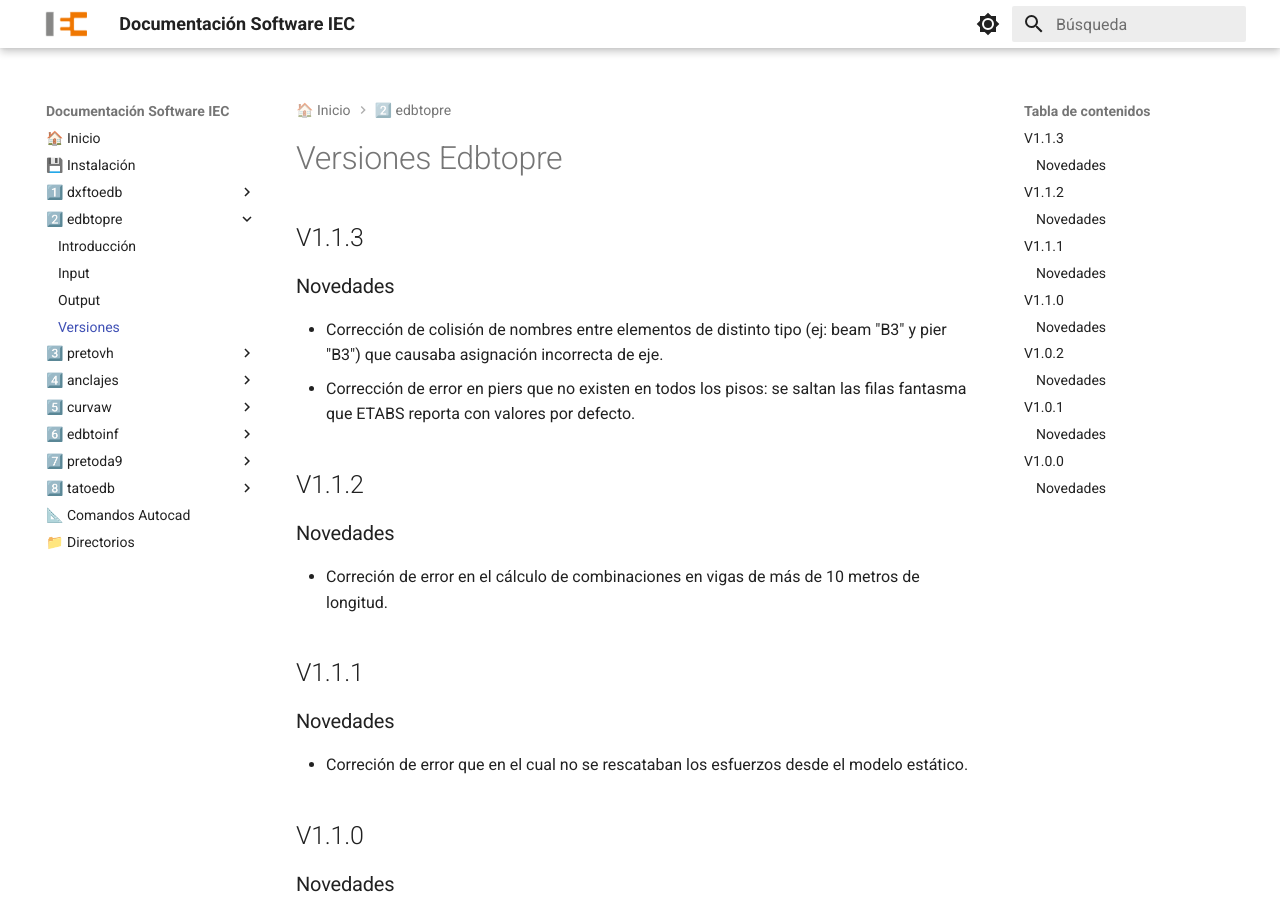
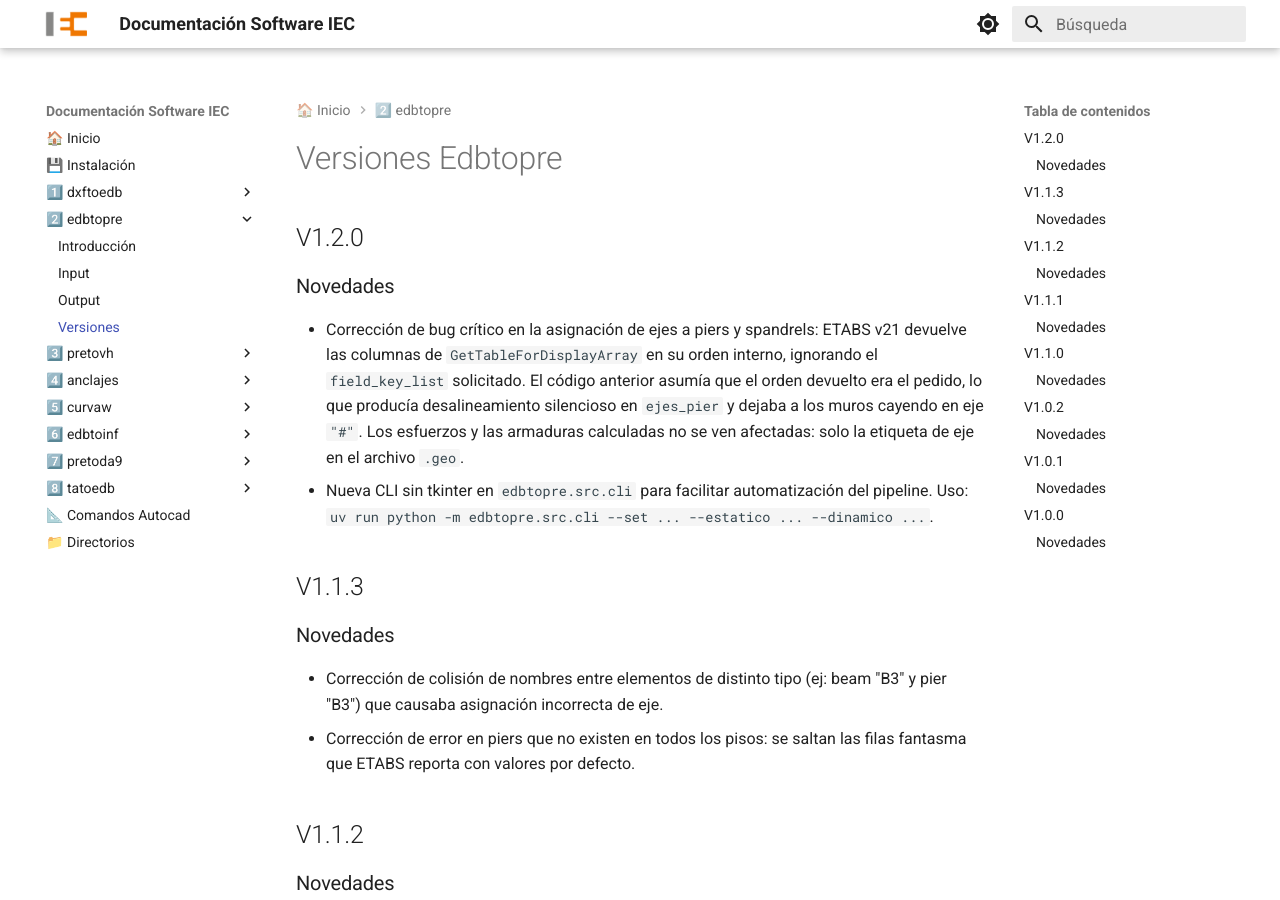
Before and after one commit to iec-ingenieria/documentacion, an MkDocs documentation site: the page built from docs/edbtopre/versiones.md, in a window 1280 px wide and 900 px high. Built offline with MkDocs 1.6.1 and Material for MkDocs 9.7.7, drawn with Linux system fonts in a browser that asks for light colours.

Commit message:
docs(edbtopre): agregar entrada V1.2.0 al changelog

```diff
--- a/docs/edbtopre/versiones.md
+++ b/docs/edbtopre/versiones.md
@@ -1,4 +1,20 @@
 # Versiones Edbtopre
+
+## V1.2.0
+
+### Novedades
+
+  - Corrección de bug crítico en la asignación de ejes a piers y
+    spandrels: ETABS v21 devuelve las columnas de
+    `GetTableForDisplayArray` en su orden interno, ignorando el
+    `field_key_list` solicitado. El código anterior asumía que el
+    orden devuelto era el pedido, lo que producía desalineamiento
+    silencioso en `ejes_pier` y dejaba a los muros cayendo en eje
+    `"#"`. Los esfuerzos y las armaduras calculadas no se ven
+    afectadas: solo la etiqueta de eje en el archivo `.geo`.
+  - Nueva CLI sin tkinter en `edbtopre.src.cli` para facilitar
+    automatización del pipeline. Uso:
+    `uv run python -m edbtopre.src.cli --set ... --estatico ... --dinamico ...`.
 
 ## V1.1.3
 
```
